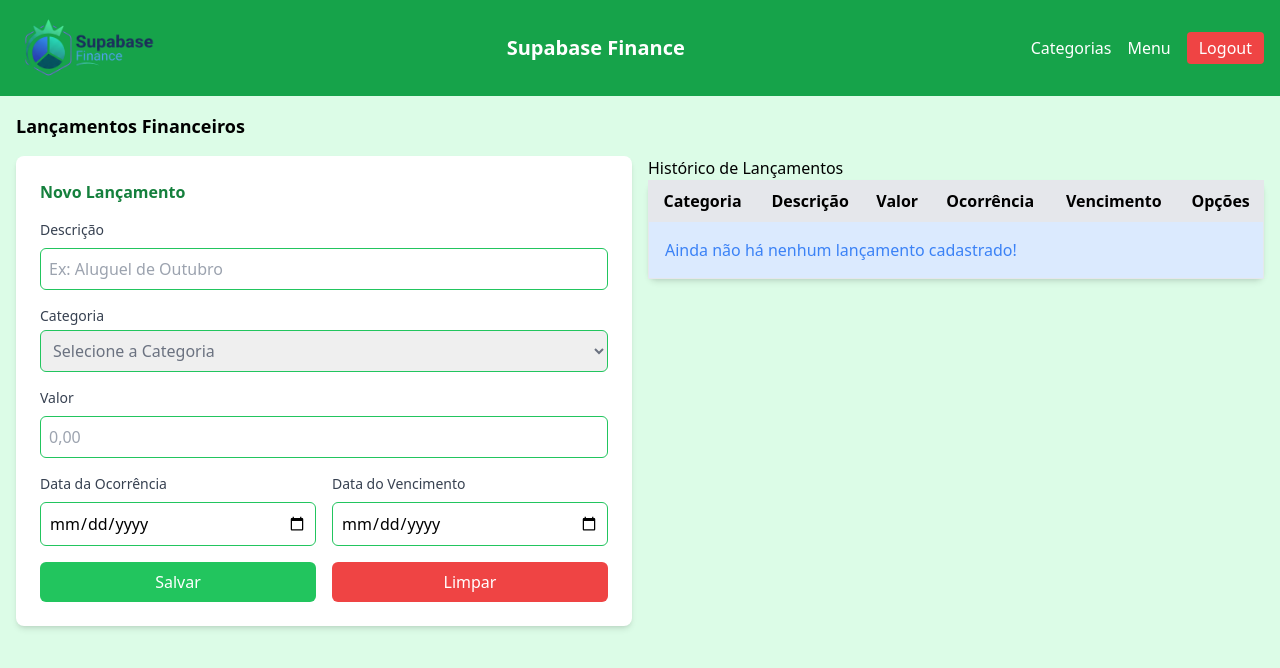
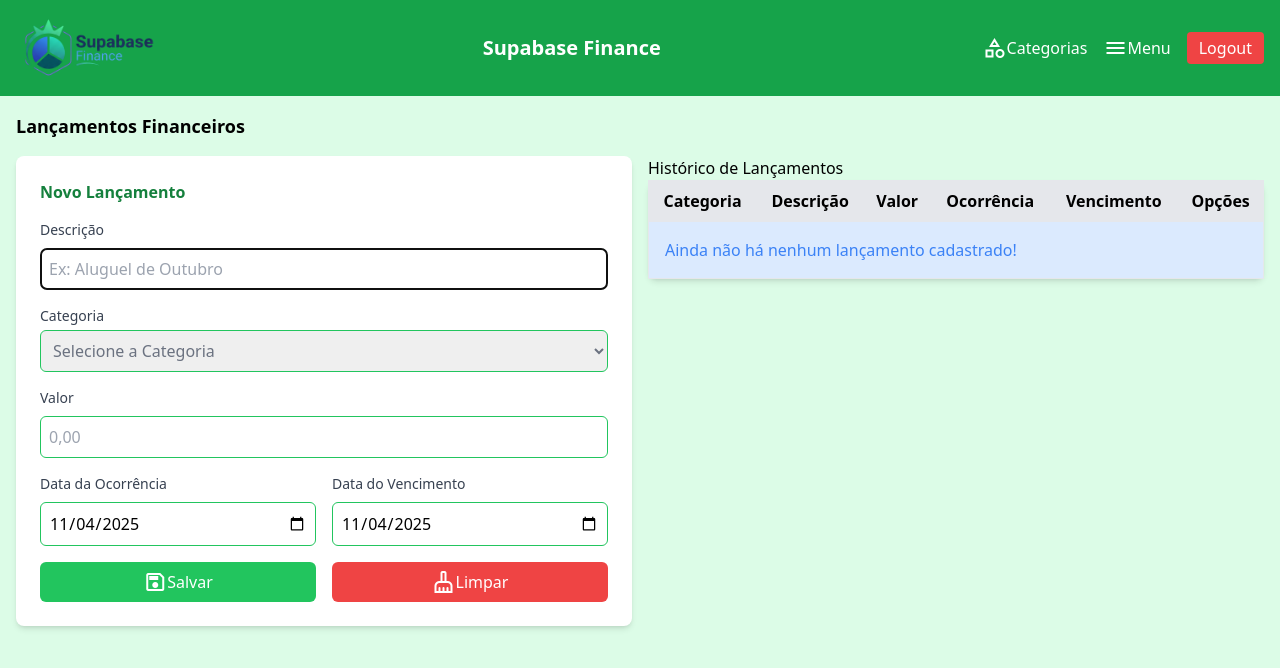
Before and after one commit to fatecitu/projetoFinance, a plain HTML site: page lancamentos.html in a window 1280 px wide. Drawn offline with nearby package versions, Linux system fonts and the light colour scheme; some packages are replaced by stand-ins of ours; no server answers; sample sign-in values are in the browser's storage; a script that the page names is missing.

Commit message:
aula 04/11 p2

```diff
--- a/js/mainLancamentos.js
+++ b/js/mainLancamentos.js
@@ -1,10 +1,11 @@
 import { verificaAutenticacao } from "./modules/auth.js";
 import { logoutUi } from "./ui/auth.js";
-import { popularCategorias, carregarLancamentos } from "./ui/lancamentosUi.js"
+import { popularCategorias, carregarLancamentos, datasLancamentos } from "./ui/lancamentosUi.js"
 
 document.addEventListener("DOMContentLoaded", () => {
   if (!verificaAutenticacao()) return;
   logoutUi()
   popularCategorias();
   carregarLancamentos();
+  datasLancamentos();
 });
--- a/js/ui/lancamentosUi.js
+++ b/js/ui/lancamentosUi.js
@@ -61,7 +61,14 @@ export async function carregarLancamentos() {
         `;
         tbody.appendChild(tr);
     });
-
+    //Linha de total
+    const trTotal = document.createElement('tr')
+    trTotal.innerHTML = `<td colspan='5'
+    class='text-right text-gray-700 p-4 border border-gray-400'>
+    Total de Registros: </td>
+    <td class='text-left text-gray-700 p-4 border border-gray-400'>
+    ${dados.length}</td>`
+    tbody.appendChild(trTotal)
     // Listener para o botão Editar
     document.querySelectorAll(".btnEditar").forEach(btn => {
         btn.addEventListener("click", e => {
@@ -167,6 +174,8 @@ async function carregarLancamentoNoFormulario(id) {
     document.getElementById("data_ocorrencia").value = lancamento.data_ocorrencia;
     // Se data_vencimento for nulo, ele limpará o campo
     document.getElementById("data_vencimento").value = lancamento.data_vencimento ? lancamento.data_vencimento : '';
+   //adiciona o foco no campo descricao
+   document.getElementById('descricao').focus()
 }
 
 
@@ -175,3 +184,24 @@ function limparFormulario() {
     delete form.dataset.id // Remove o ID do formulário
     form.reset() //Limpa o form
 }
+
+export function datasLancamentos(){
+    //obtém o dia e hoje
+    const hoje = new Date().toISOString().split("T")[0]
+    //a data é retornada com o fuso horário, por isso removemos
+    //Referências aos campos do formulário
+   const dataOcorrencia = document.getElementById('data_ocorrencia')
+   const dataVencimento = document.getElementById('data_vencimento')
+   //define a data da ocorrencia como hoje
+   dataOcorrencia.value = hoje
+   dataVencimento.value = hoje
+   //define a maior data como hoje
+   dataOcorrencia.setAttribute('max', hoje)
+   //define a data mínima do vencimento
+   dataVencimento.setAttribute('min', dataOcorrencia.value)
+   //verifica se houve mudança na data da ocorrencia
+   dataOcorrencia.addEventListener('change', () => {
+    dataVencimento.value ='' //limpamos o vencimento
+    dataVencimento.setAttribute('min', dataOcorrencia.value)
+   })
+}
--- a/lancamentos.html
+++ b/lancamentos.html
@@ -21,10 +21,14 @@ href="https://fonts.googleapis.com/css2?family=Material+Symbols+Outlined:opsz,wg
     <h1 class="text-xl font-bold">Supabase Finance</h1>
     <div class="flex items-center">
       <a href="categorias.html" class="mr-4 flex items-center">
-        Categorias
+        <span class="material-symbols-outlined">
+          category
+          </span>Categorias
       </a>
       <a href="menu.html" class="mr-4 flex items-center">
-        Menu
+        <span class="material-symbols-outlined">
+          menu
+          </span>Menu
       </a>
       <button id="btnLogout" class="bg-red-500 px-3 py-1 rounded">Logout</button>
     </div>
@@ -40,7 +44,8 @@ href="https://fonts.googleapis.com/css2?family=Material+Symbols+Outlined:opsz,wg
           <div><!-- cada div vai um conjunto label/input -->
             <label for="descricao" class="block text-sm font-light text-gray-700">Descrição</label>
             <input id="descricao" type="text" placeholder="Ex: Aluguel de Outubro" required
-              title="Informe a descrição do lançamento" class="border border-green-500 p-2 w-full mt-2 rounded-md">
+            autofocus
+            title="Informe a descrição do lançamento" class="border border-green-500 p-2 w-full mt-2 rounded-md">
           </div>
           <div>
             <label for="categoria_id" class="block text-sm font-light text-gray-700">Categoria</label>
@@ -51,7 +56,8 @@ href="https://fonts.googleapis.com/css2?family=Material+Symbols+Outlined:opsz,wg
           <div>
             <label for="valor" class="block text-sm font-light text-gray-700">Valor</label>
             <input id="valor" type="number" placeholder="0,00" required title="Informe o valor do lançamento"
-              class="border border-green-500 p-2 w-full mt-2 rounded-md">
+            min = "0" step="0.01"
+            class="border border-green-500 p-2 w-full mt-2 rounded-md">
           </div>
           <div class="flex gap-4">
             <div class="flex-1">
@@ -69,8 +75,11 @@ href="https://fonts.googleapis.com/css2?family=Material+Symbols+Outlined:opsz,wg
           </div>
           <!-- botões -->
            <div class="flex space-x-4">
-            <button type="submit" class="bg-green-500 hover:bg-purple-500 text-white px-4 py-2 w-full rounded-md">Salvar</button>
-            <button type="reset" class="bg-red-500 hover:bg-purple-500 text-white px-4 py-2 w-full rounded-md">Limpar</button>
+            <button type="submit" class="bg-green-500 hover:bg-purple-500 text-white px-4 py-2 w-full rounded-md flex items-center justify-center">
+              <span class="material-symbols-outlined">save</span> Salvar</button>
+            <button type="reset" class="bg-red-500 hover:bg-purple-500 text-white px-4 py-2 w-full rounded-md flex items-center justify-center"><span class="material-symbols-outlined">
+              cleaning_services
+              </span> Limpar</button>
            </div>
         </form>
       </div>
```
